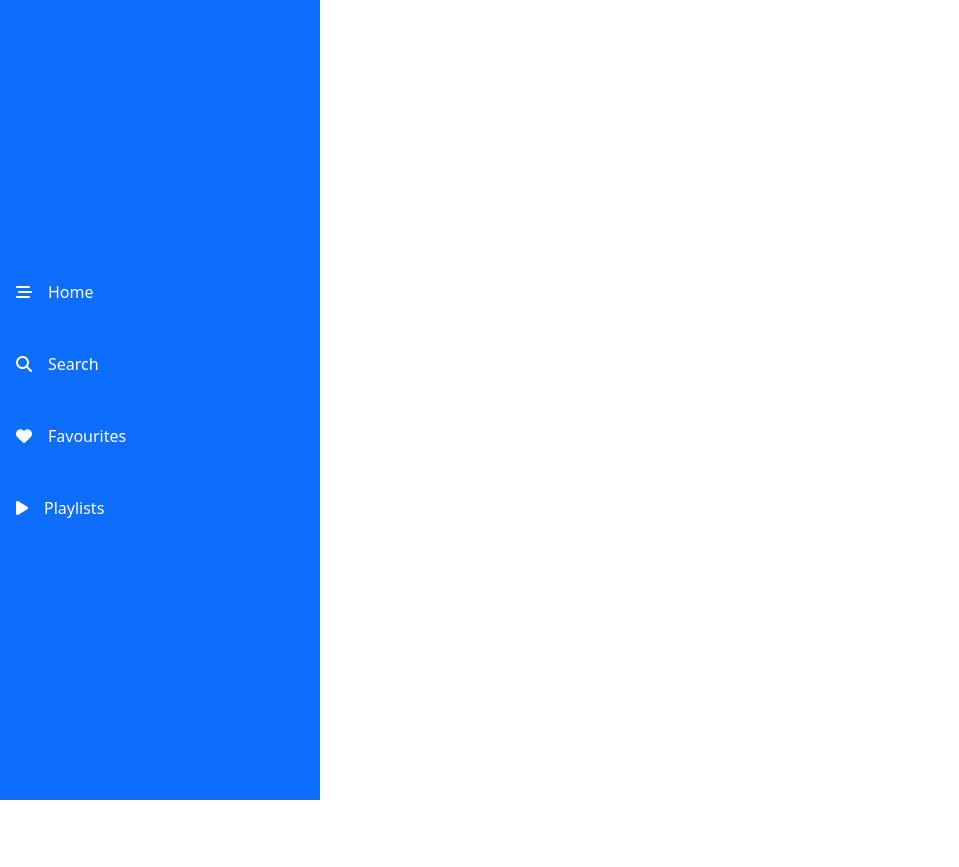
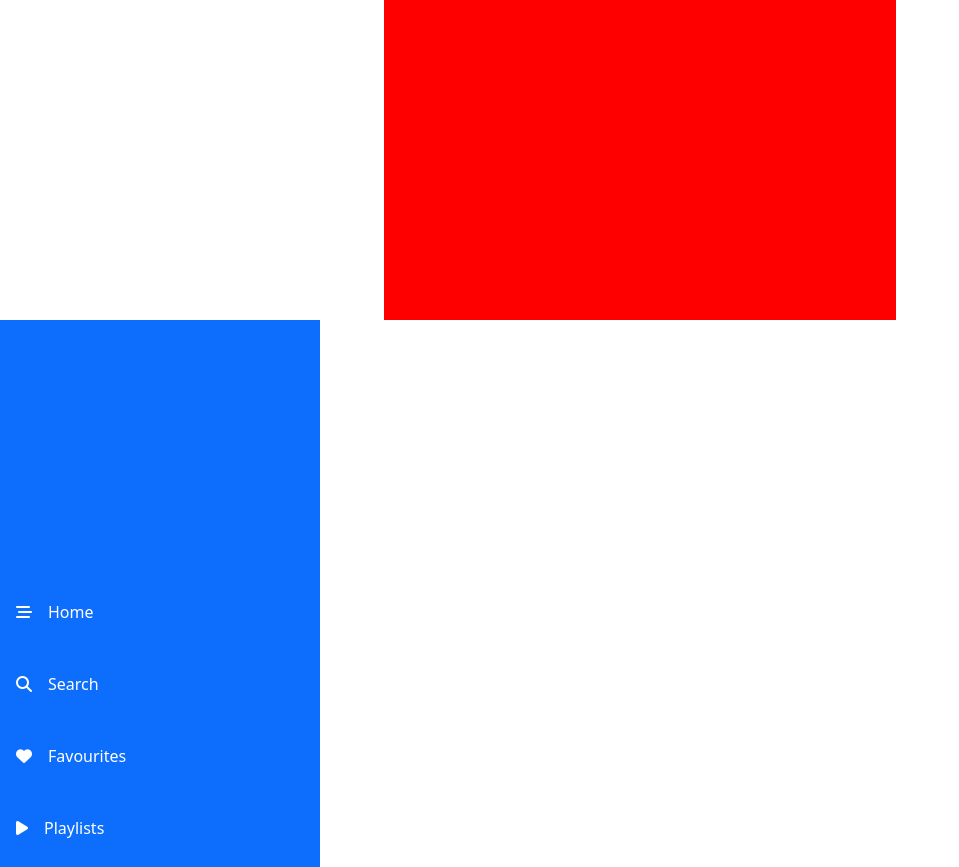
Before and after one commit to founderofdestiny/Spotify, a plain HTML site: page index.html in a window 1280 px wide. Shown: the top 867 px of the page, without its empty margins (0-959 px from the left). Before the commit the page ends 800 px from the top, so only its background shows below. Drawn offline with nearby package versions, Linux system fonts and the light colour scheme.

Commit message:
spotify created

```diff
--- a/index.html
+++ b/index.html
@@ -14,8 +14,14 @@
         height: 100vh;
         width: 25vw;
     }
+    .container{
+        background-color: red;
+        width: 40vw;
+        height: 40vh;
+    }
 </style>
 <body>
+<div class="container"></div>
     <ul class="nav flex-column justify-content-center bg-primary">
         <li class="nav-item d-flex align-items-center p-3">
             <i class="fa-solid text-white fa-bars-staggered"></i>
```
